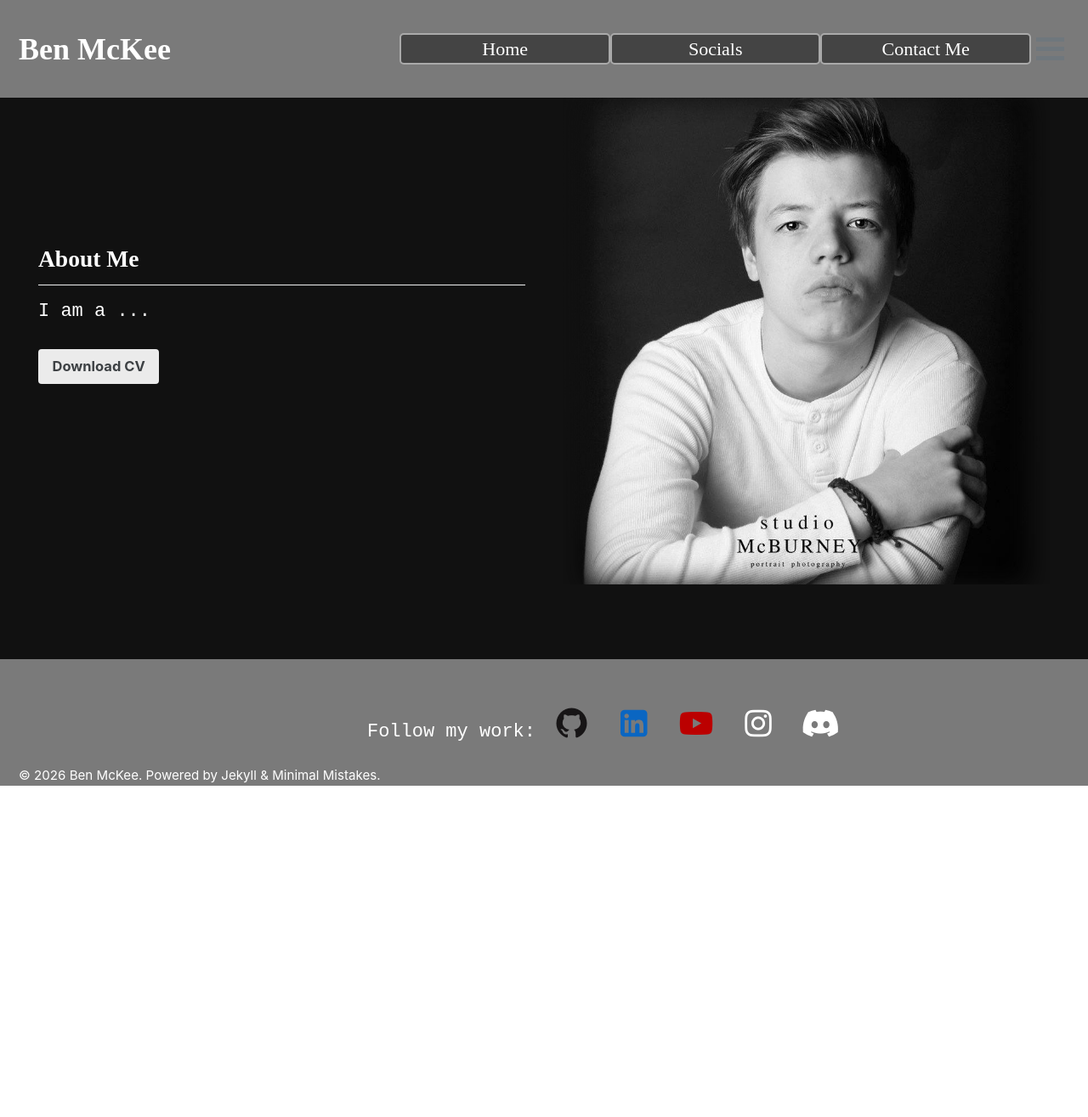
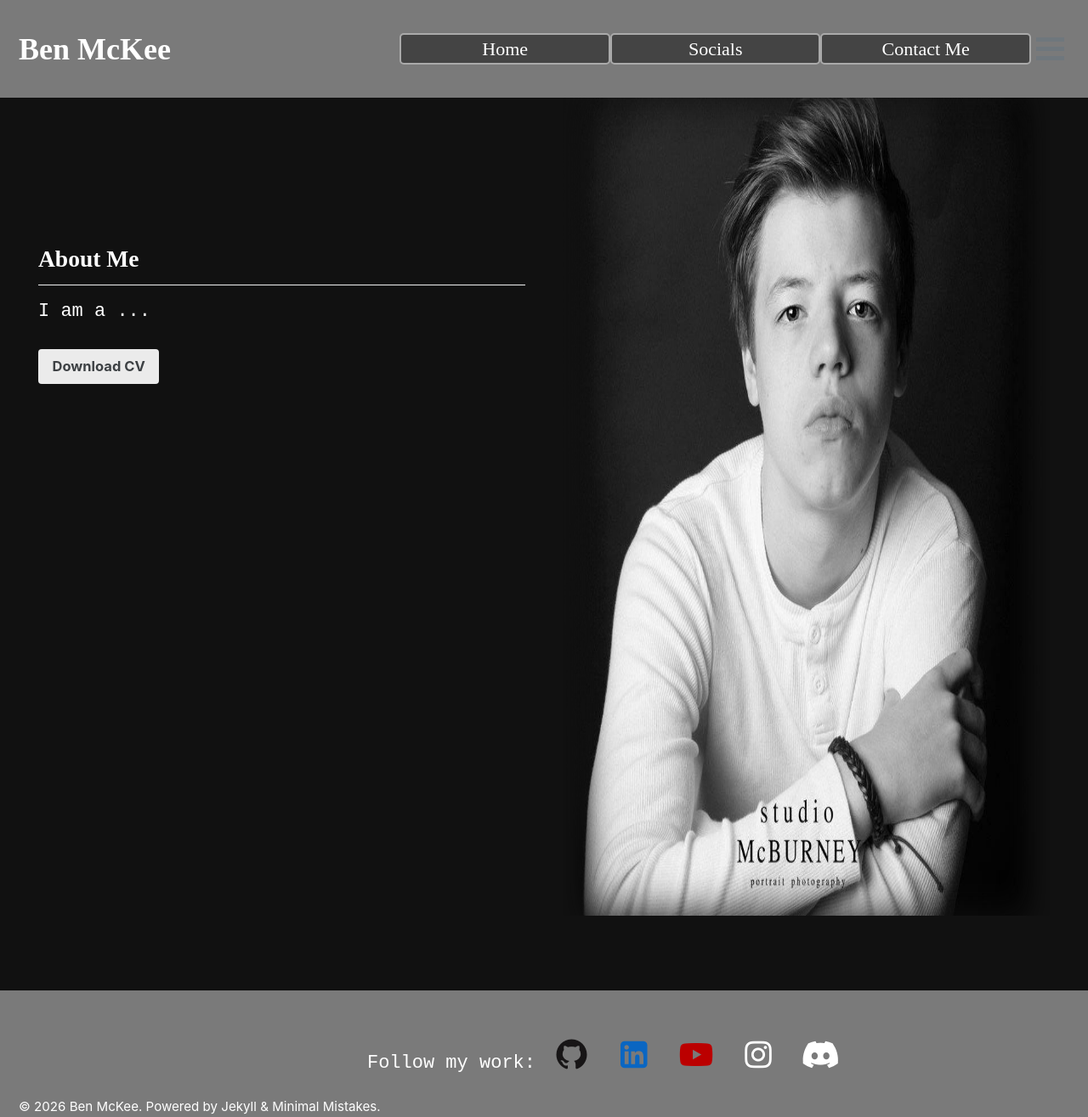
Before and after one commit to Bugglenuggets/Bugglenuggets.github.io, a Jekyll site: the page built from _pages/page-home.md, in a window 1280 px wide. Shown: the whole page at 85% size. Built offline with Jekyll 4.4.1, drawn with Linux system fonts in a browser that asks for light colours; before the commit the page ends 925 px from its top, so only the background shows below that.

Commit message:
Update _base.scss

```diff
--- a/_sass/minimal-mistakes/_base.scss
+++ b/_sass/minimal-mistakes/_base.scss
@@ -206,8 +206,8 @@ figure {
   }
 
   img {
-    width: 100%;
-    height: 100%;
+    width: 963px;
+    height: 963px;
     border-radius: $border-radius;
     -webkit-transition: $global-transition;
     transition: $global-transition;
```
